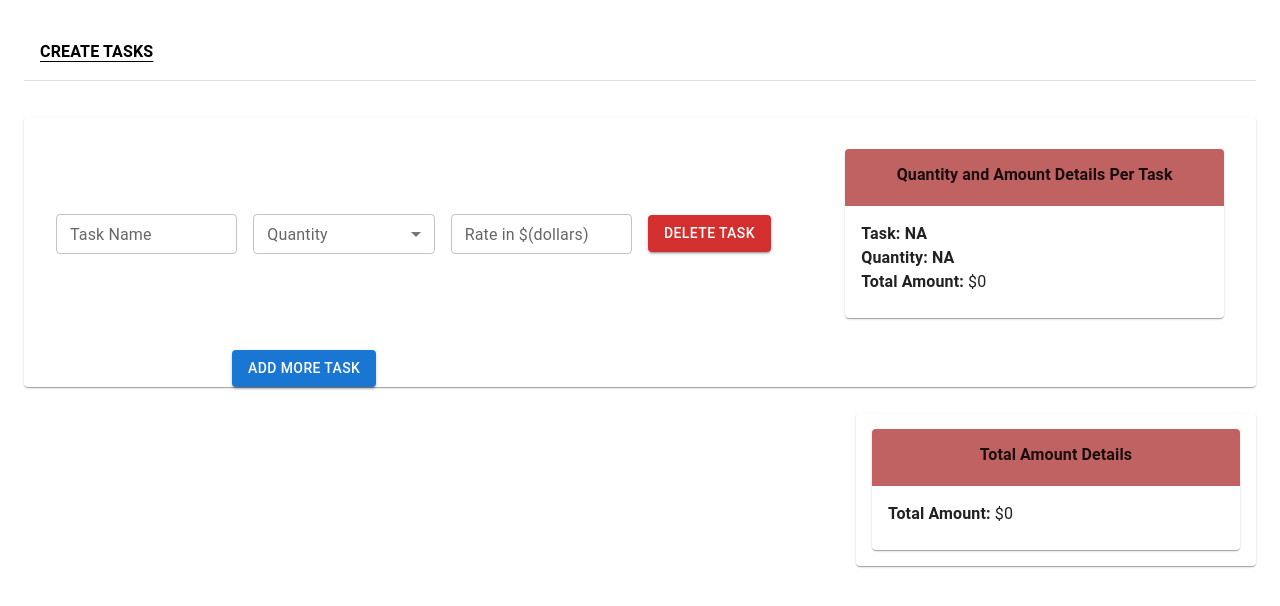
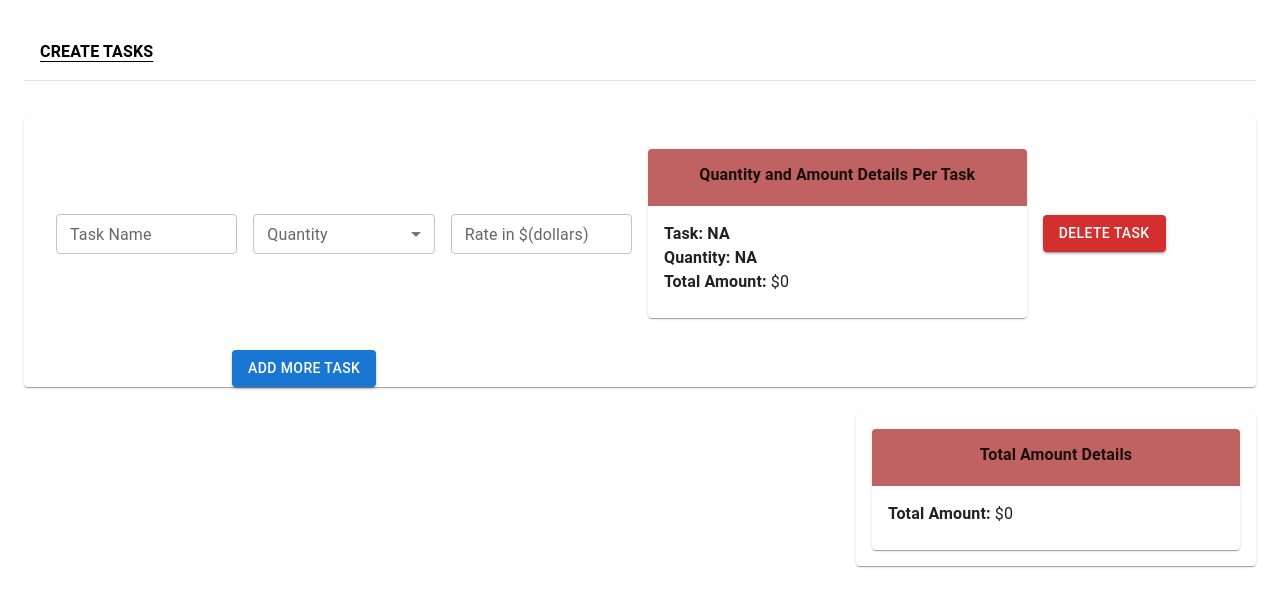
Before and after one commit to ajantait08/grouptaskmanager, a React (Vite) app in the folder task_manager/: page / in a window 1280 px wide. Both pictures are taken after a click on the button "ADD MORE TASK". Shown: the top 606 px of the page. Built offline with nearby package versions, Linux system fonts and the light colour scheme.

Commit message:
Update GroupTaskForm.tsx

```diff
--- a/task_manager/src/GroupTaskForm.tsx
+++ b/task_manager/src/GroupTaskForm.tsx
@@ -141,12 +141,6 @@ const GroupTaskForm: React.FC = () => {
                       />
                     </Grid>
 
-                    <Grid item xs={12} sm={2} md={2}>
-                    <Button variant="contained" color="error" size="medium" onClick={() => handleDeleteTask(index)}>
-                      DELETE TASK
-                    </Button>
-                  </Grid>
-
                   <Grid item xs={12} sm={4} md={4}>
                   <Card>
                     <CardHeader
@@ -174,6 +168,12 @@ const GroupTaskForm: React.FC = () => {
                           </Typography>
                         </CardContent>
                   </Card>
+                  </Grid>
+
+                    <Grid item xs={12} sm={2} md={2}>
+                    <Button variant="contained" color="error" size="medium" onClick={() => handleDeleteTask(index)}>
+                      DELETE TASK
+                    </Button>
                   </Grid>
                   </Grid>
                 ))}
```
